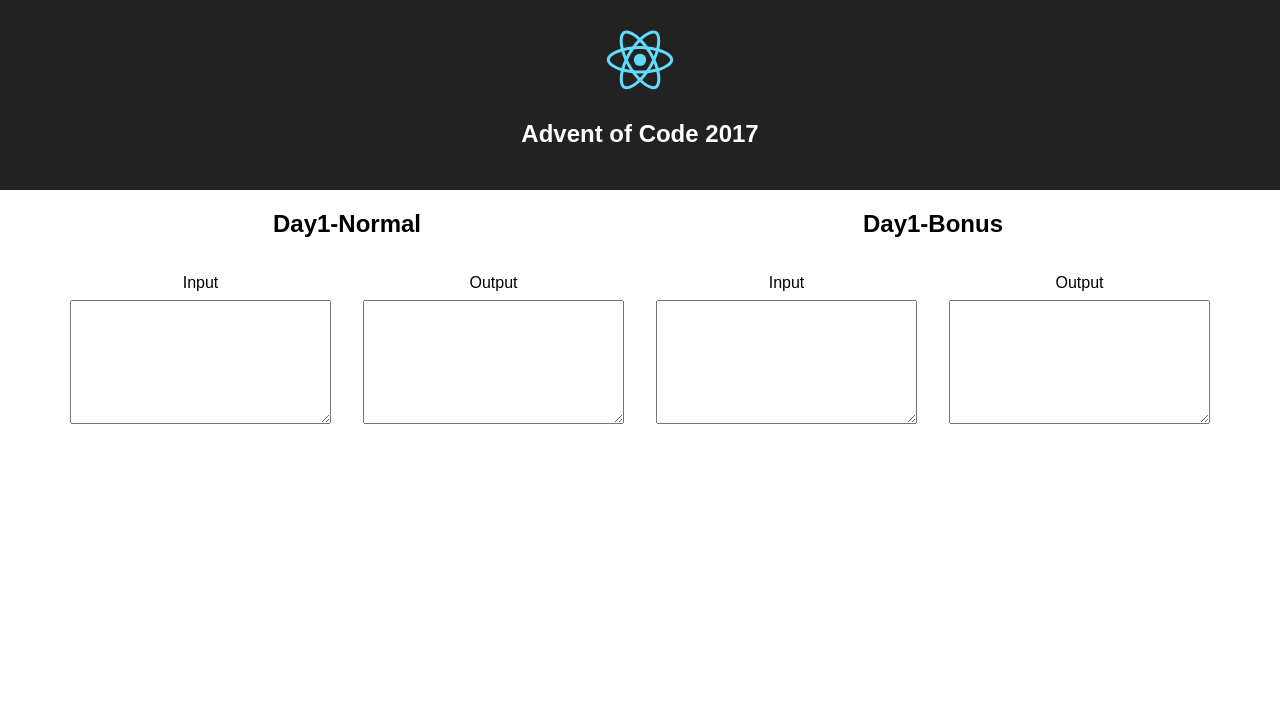
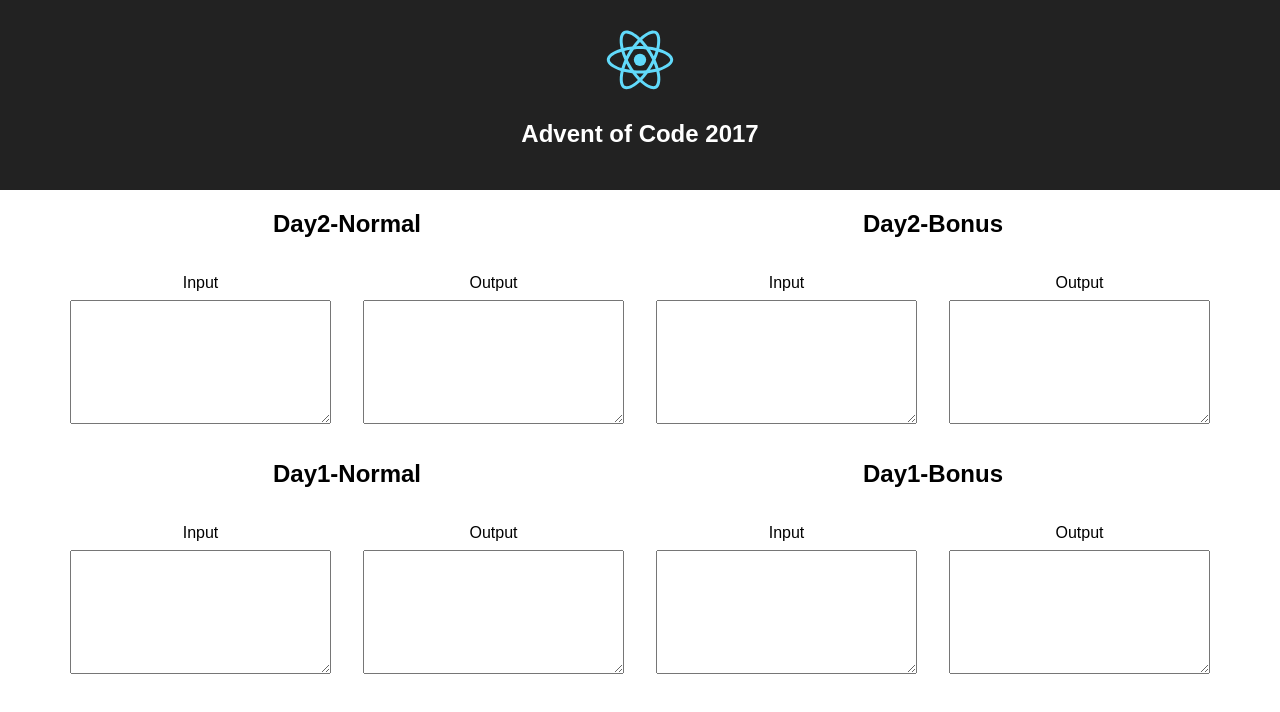
Before and after one commit to tudorpavel/advent-2017, a React (Create React App) app: page / in a window 1280 px wide. Shown: the top 712 px of the page. Built offline with nearby package versions, Linux system fonts and the light colour scheme.

Commit message:
solve Day2-Normal

```diff
--- a/src/App.js
+++ b/src/App.js
@@ -5,6 +5,7 @@ import './App.css';
 
 import DayContainer from './components/DayContainer';
 import { day1Normal, day1Bonus } from './utils/day1';
+import { day2Normal, day2Bonus } from './utils/day2';
 
 class App extends Component {
   render() {
@@ -15,6 +16,14 @@ class App extends Component {
           <h1 className="App__title">Advent of Code 2017</h1>
         </header>
         <div className="App__content">
+          <DayContainer
+            titleId="Day2-Normal"
+            dayHandler={ day2Normal }
+          />
+          <DayContainer
+            titleId="Day2-Bonus"
+            dayHandler={ day2Bonus }
+          />
           <DayContainer
             titleId="Day1-Normal"
             dayHandler={ day1Normal }
--- /dev/null
+++ b/src/utils/day2.js
@@ -0,0 +1,39 @@
+const rowsFromInput = (inputText) => {
+  if (inputText.match(/^(\d+\s?)+$/) == null) {
+    return null;
+  }
+
+  const rows = inputText.split('\n');
+
+  return rows.map(row => row.split(/\s/).map(str => parseInt(str, 10)));
+};
+
+const add = (a, b) => {
+  return a + b;
+}
+
+const rowChecksum = (row) => {
+  return Math.max(...row) - Math.min(...row);
+}
+
+const finalChecksum = (rows) => {
+  return rows.map(rowChecksum).reduce(add, 0);
+}
+
+const day2 = (inputText) => {
+  const rows = rowsFromInput(inputText);
+
+  if (rows === null) {
+    return 'invalid input';
+  }
+
+  return finalChecksum(rows).toString();
+}
+
+export const day2Normal = (inputText) => {
+  return day2(inputText);
+};
+
+export const day2Bonus = (inputText) => {
+  return day2(inputText);
+};
```
